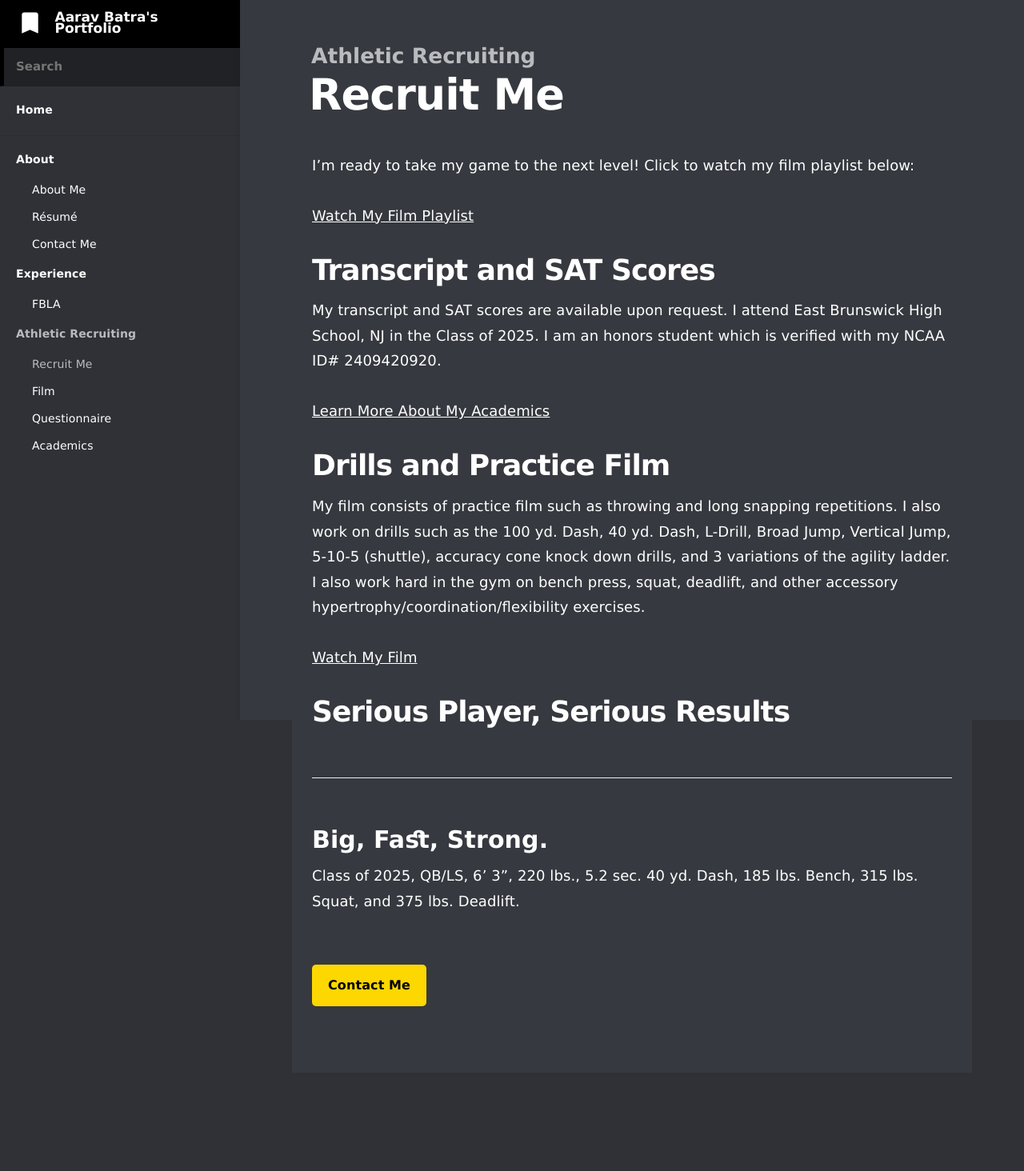
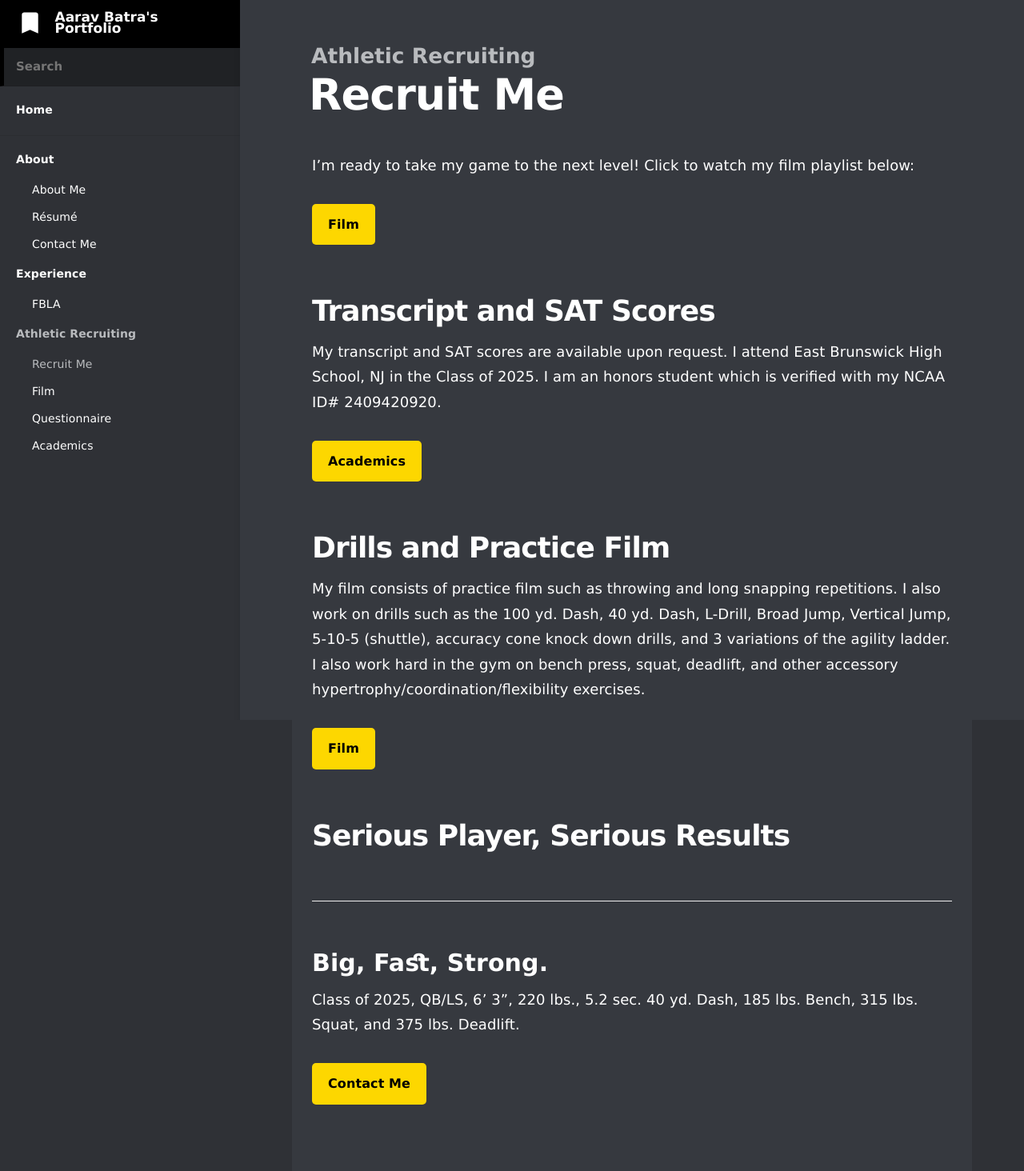
Before and after one commit to batra-aarav/www.aaravbatra.me, a Jekyll site: the page built from _docs/recruiting/recruit-me.md, in a window 1280 px wide. Shown: the whole page at 80% size. Built offline with Jekyll 4.4.1, drawn with Linux system fonts in a browser that asks for light colours; before the commit the page ends 1341 px from its top, so only the background shows below that.

Commit message:
add buttons

```diff
--- a/_docs/recruiting/recruit-me.md
+++ b/_docs/recruiting/recruit-me.md
@@ -6,24 +6,26 @@ order: 1
 
 I'm ready to take my game to the next level! Click to watch my film playlist below:
 
-[Watch My Film Playlist](https://youtube.aaravbatra.me)
+<a href="/_docs/recruiting/film/" style="display:inline-block; padding:10px 20px; background-color:#FDD700; color:black; text-align:center; border-radius:5px; text-decoration:none; font-size:16px; font-weight:bold;">Film</a>
+<br><br />
 
 ## Transcript and SAT Scores
 
 My transcript and SAT scores are available upon request. I attend East Brunswick High School, NJ in the Class of 2025. I am an honors student which is verified with my NCAA ID# 2409420920.
 
-[Learn More About My Academics](./academics)
+<a href="/_docs/recruiting/academics/" style="display:inline-block; padding:10px 20px; background-color:#FDD700; color:black; text-align:center; border-radius:5px; text-decoration:none; font-size:16px; font-weight:bold;">Academics</a>
+<br><br />
 
 ## Drills and Practice Film
 
 My film consists of practice film such as throwing and long snapping repetitions. I also work on drills such as the 100 yd. Dash, 40 yd. Dash, L-Drill, Broad Jump, Vertical Jump, 5-10-5 (shuttle), accuracy cone knock down drills, and 3 variations of the agility ladder. I also work hard in the gym on bench press, squat, deadlift, and other accessory hypertrophy/coordination/flexibility exercises.
 
-[Watch My Film](./film)
+<a href="/_docs/recruiting/film/" style="display:inline-block; padding:10px 20px; background-color:#FDD700; color:black; text-align:center; border-radius:5px; text-decoration:none; font-size:16px; font-weight:bold;">Film</a>
+<br><br />
 
 ## Serious Player, Serious Results
 ### Big, Fast, Strong.
 Class of 2025, QB/LS, 6' 3", 220 lbs., 5.2 sec. 40 yd. Dash, 185 lbs. Bench, 315 lbs. Squat, and 375 lbs. Deadlift.
 
-<br>
-<a href="../about/contact-me" style="display:inline-block; padding:10px 20px; background-color:#FDD700; color:black; text-align:center; border-radius:5px; text-decoration:none; font-size:16px; font-weight:bold;">Contact Me</a>
+<a href="/_docs/about/contact-me/" style="display:inline-block; padding:10px 20px; background-color:#FDD700; color:black; text-align:center; border-radius:5px; text-decoration:none; font-size:16px; font-weight:bold;">Contact Me</a>
 <br><br />
```
